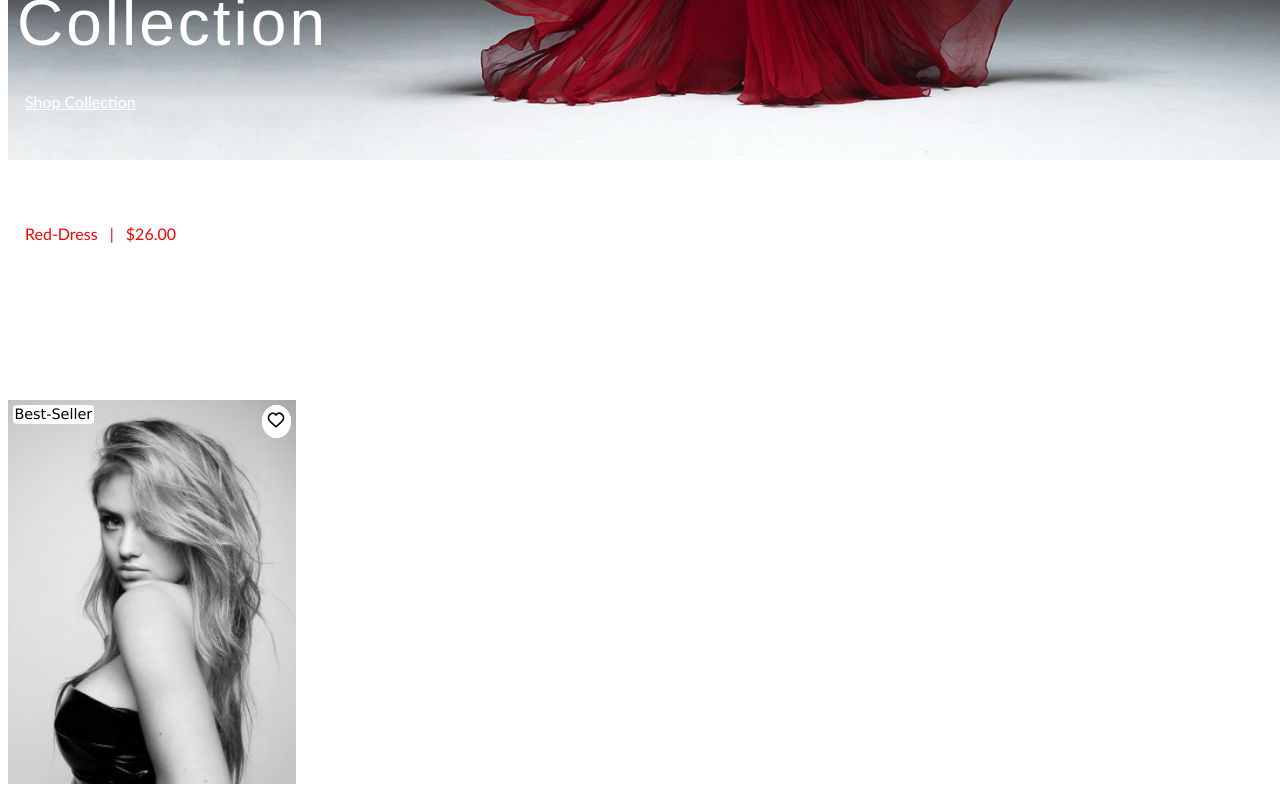
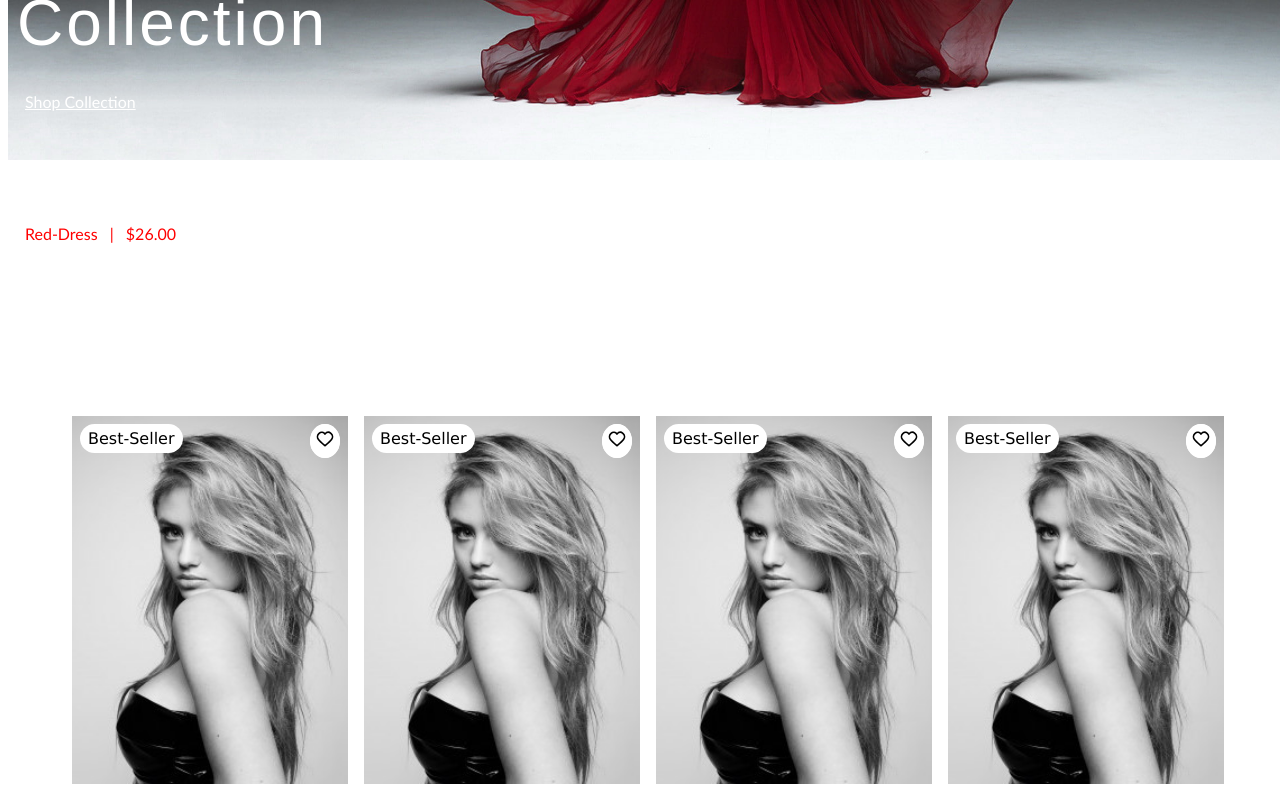
Before and after one commit to krish575/e-commerce, a React (Vite) app: page / in a window 1280 px wide. Shown: the part 648-1448 px from the top of the page. Built offline with nearby package versions, Linux system fonts and the light colour scheme.

Commit message:
+product.css ~App.jsx ~App.css

```diff
--- a/src/App.css
+++ b/src/App.css
@@ -217,131 +217,14 @@ body{
   font-family: 'Lucida Sans', 'Lucida Sans Regular', 'Lucida Grande', 'Lucida Sans Unicode', Geneva, Verdana, sans-serif;
   color: white;
 }
-body{
-  width: 100vw;
-  height: 100vh;
+.product_grid{
+  display: grid;
+    width: 90%;
+    margin: auto;
+    height: auto;
+    grid-template-rows: auto;
+    grid-template-columns: 1fr 1fr 1fr 1fr;
+    column-gap: 1rem;
+    padding-inline: 0.5rem;
+    padding: 1rem 2rem;
 }
-#product{
-  width: 18rem;
-  aspect-ratio: 3/4;
-  background-image: url(./assets/other.jpg);
-  background-repeat: no-repeat;
-  background-size: cover;
-  position: relative;
-  transition: all 0.5s ease-in-out;
-}
-#Best_Seller{
-  background-color: white;
-  border-radius: 10%;
-  box-shadow: 10%;
-  width: fit-content;
-  font-family: 'Lucida Sans', 'Lucida Sans Regular', 'Lucida Grande', 'Lucida Sans Unicode', Geneva, Verdana, sans-serif;
-  color: black;
-  margin-left: 0.3rem;
-  margin-top: 0.3rem;
-  position: absolute;
-  font-size: 0.9rem;
-  padding: 0.1rem;
-  transition: all 0.5s ease-in-out;
-}
-#wishlist{
-  border-radius: 80%;
-  width: fit-content;
-  background-color: white;
-  position: absolute;
-  right: 0;
-  margin-right: 0.3rem;
-  margin-top: 0.3rem;
-  padding: 0.3rem;
-  z-index: 1;
-  transition: all 0.5s ease-in-out;
-}
-#compare{
-  border-radius: 80%;
-  width: fit-content;
-  background-color: white;
-  position: absolute;
-  right: 0;
-  margin-right: 0.3rem;
-  margin-top: 0.3rem;
-  padding: 0.3rem;
-  transition: all 0.5s ease-in-out;
-}
-#quick_view{
-  background-color: white;
-  border-radius: 10%;
-  box-shadow: 10%;
-  width: fit-content;
-  font-family: 'Lucida Sans', 'Lucida Sans Regular', 'Lucida Grande', 'Lucida Sans Unicode', Geneva, Verdana, sans-serif;
-  color: black;
-  position: absolute;
-  font-size: 0.9rem;
-  bottom: 0;
-  left: 0;
-  right: 0;
-  margin: auto;
-  margin-bottom: 0.3rem;
-  padding: 0.1rem;
-  z-index: 1;
-  opacity: 0;
-  transition: all 0.5s ease-in-out;
-}
-#quick_shop{
-  background-color: white;
-  border-radius: 10%;
-  box-shadow: 10%;
-  width: fit-content;
-  font-family: 'Lucida Sans', 'Lucida Sans Regular', 'Lucida Grande', 'Lucida Sans Unicode', Geneva, Verdana, sans-serif;
-  color: black;
-  position: absolute;
-  font-size: 0.9rem;
-  bottom: 0;
-  left: 0;
-  right: 0;
-  margin: auto;
-  margin-bottom: 0.3rem;
-  padding: 0.1rem;
-  opacity: 0;
-  transition: all 0.5s ease-in-out;
-}
-#size{
-  background-color: white;
-  border-radius: 10%;
-  box-shadow: 10%;
-  width: fit-content;
-  font-family: 'Lucida Sans', 'Lucida Sans Regular', 'Lucida Grande', 'Lucida Sans Unicode', Geneva, Verdana, sans-serif;
-  color: black;
-  position: absolute;
-  font-size: 0.9rem;
-  bottom: 0;
-  left: 0;
-  right: 0;
-  margin: auto;
-  margin-bottom: 4rem;
-  padding: 0.1rem;
-  opacity: 0;
-  transition: all 0.5s ease-in-out;
-}
-#product:hover{
-  background-image: url(./assets/another.jpg);
-  transition: all 0.5s ease-in-out;
-  #compare{
-      transform: translateY(3rem);
-      transition: all 0.5s ease-in-out;
-  }
-  #quick_view{
-      opacity: 1;
-      transform: translateX(-2.5rem);
-      transition: all 0.5s ease-in-out;
-  }
-  #quick_shop{
-      opacity: 1;
-      transform: translateX(3rem);
-      transition: all 0.5s ease-in-out;
-  }
-  #size{
-      opacity: 1;
-      transform: translateY(2rem);
-      transition: all 0.5s ease-in-out;
-  }
-}
--- a/src/App.jsx
+++ b/src/App.jsx
@@ -8,8 +8,13 @@ function App() {
   return (
     <>
       <Navbar/>
-      <HeroBanner/>
-      <Product/>
+      <HeroBanner />
+      <div className='product_grid'>
+        <Product />
+        <Product />
+        <Product />
+        <Product />
+        </div>
     </>
   )
 }
--- a/src/components/Product.jsx
+++ b/src/components/Product.jsx
@@ -1,29 +1,55 @@
-
+import "../styles/product.css";
 const Product = () => {
   return (
     <div id="product">
+      <div className="product_utility-container">
+        <div className="product-head-container">
           <div id="Best_Seller">Best-Seller</div>
+          <div className="product_utilities">
             <div id="wishlist">
-            <svg width="20px" height="20px" viewBox="0 0 24 24" fill="none" xmlns="http://www.w3.org/2000/svg">
-                <path fill-rule="evenodd" clip-rule="evenodd" d="M12 6.00019C10.2006 3.90317 7.19377 3.2551 4.93923 5.17534C2.68468 7.09558 2.36727 10.3061 4.13778 12.5772C5.60984 14.4654 10.0648 18.4479 11.5249 19.7369C11.6882 19.8811 11.7699 19.9532 11.8652 19.9815C11.9483 20.0062 12.0393 20.0062 12.1225 19.9815C12.2178 19.9532 12.2994 19.8811 12.4628 19.7369C13.9229 18.4479 18.3778 14.4654 19.8499 12.5772C21.6204 10.3061 21.3417 7.07538 19.0484 5.17534C16.7551 3.2753 13.7994 3.90317 12 6.00019Z" stroke="#000000" stroke-width="2" stroke-linecap="round" stroke-linejoin="round"/>
+              <svg
+                width="20px"
+                height="20px"
+                viewBox="0 0 24 24"
+                fill="none"
+                xmlns="http://www.w3.org/2000/svg"
+              >
+                <path
+                  fillRule="evenodd"
+                  clipRule="evenodd"
+                  d="M12 6.00019C10.2006 3.90317 7.19377 3.2551 4.93923 5.17534C2.68468 7.09558 2.36727 10.3061 4.13778 12.5772C5.60984 14.4654 10.0648 18.4479 11.5249 19.7369C11.6882 19.8811 11.7699 19.9532 11.8652 19.9815C11.9483 20.0062 12.0393 20.0062 12.1225 19.9815C12.2178 19.9532 12.2994 19.8811 12.4628 19.7369C13.9229 18.4479 18.3778 14.4654 19.8499 12.5772C21.6204 10.3061 21.3417 7.07538 19.0484 5.17534C16.7551 3.2753 13.7994 3.90317 12 6.00019Z"
+                  stroke="#000000"
+                  strokeWidth="2"
+                  strokeLinecap="round"
+                  strokeLinejoin="round"
+                />
               </svg>
             </div>
-        <div id="compare">
-            <svg fill="#000000" width="20px" height="20px" viewBox="0 0 16 16" xmlns="http://www.w3.org/2000/svg">
-
+            <div id="compare" title="Compare">
+              <svg
+                fill="#000000"
+                width="20px"
+                height="20px"
+                viewBox="0 0 16 16"
+                xmlns="http://www.w3.org/2000/svg"
+              >
                 <g>
-
-                <path d="M10.08,7l1,1,3.44-3.45L11,1,10,2l1.8,1.8H2v1.4h9.82ZM5.86,9l-1-1L1.42,11.5,4.91,15l1-1L4.1,12.2H14V10.8H4.1Z"/>
-
+                  <path d="M10.08,7l1,1,3.44-3.45L11,1,10,2l1.8,1.8H2v1.4h9.82ZM5.86,9l-1-1L1.42,11.5,4.91,15l1-1L4.1,12.2H14V10.8H4.1Z" />
                 </g>
-
               </svg>
             </div>
-        <div id="size">XS,S,M</div>
+          </div>
+        </div>
+        <div className="product-footer-container">
+          <div id="size"><p className="size_text">x, s, sm</p></div>
+          <div className="product_promo_utilities">
             <div id="quick_view">Quick-View</div>
             <div id="quick_shop">Quick-shop</div>
           </div>
-  )
-}
+        </div>
+      </div>
+    </div>
+  );
+};
 
-export default Product
+export default Product;
--- /dev/null
+++ b/src/styles/product.css
@@ -0,0 +1,152 @@
+#product {
+  width: 100%;
+  aspect-ratio: 3/4;
+  background-image: url("../assets/other.jpg");
+  background-repeat: no-repeat;
+  background-size: cover;
+  /* position: relative; */
+  transition: all 0.5s ease-in-out;
+  margin: auto
+}
+#Best_Seller {
+  background-color: white;
+  border-radius: 17px;
+  box-shadow: 10%;
+  padding: 0.3rem 0.5rem;
+  width: fit-content;
+  font-family: "Lucida Sans", "Lucida Sans Regular", "Lucida Grande",
+    "Lucida Sans Unicode", Geneva, Verdana, sans-serif;
+  color: black;
+  /* margin-left: 0.3rem;
+    margin-top: 0.3rem;
+    position: absolute;
+    font-size: 0.9rem;
+    padding: 0.1rem; */
+  transition: all 0.5s ease-in-out;
+}
+#wishlist {
+    position: absolute;
+    right: 0;
+    top: 0;
+    z-index: 3;
+  border-radius: 80%;
+  width: fit-content;
+  background-color: white;
+    padding: 0.3rem;
+  transition: all 0.5s ease-in-out;
+}
+#compare {
+  border-radius: 80%;
+  width: fit-content;
+  background-color: white;
+  position: absolute;
+   top: 0;
+   right: 0;
+   z-index: 2;
+  padding: 0.3rem;
+  transition: all 0.5s ease-in-out;
+}
+#quick_view {
+  background-color: white;
+  border-radius: 10%;
+  box-shadow: 10%;
+  width: fit-content;
+  font-family: "Lucida Sans", "Lucida Sans Regular", "Lucida Grande",
+    "Lucida Sans Unicode", Geneva, Verdana, sans-serif;
+  color: black;
+  font-size: 0.9rem;
+  padding: 0.1rem;
+  opacity: 0;
+  transition: all 0.5s ease-in-out;
+}
+#quick_shop {
+  background-color: white;
+  border-radius: 10%;
+  box-shadow: 10%;
+  width: fit-content;
+  font-family: "Lucida Sans", "Lucida Sans Regular", "Lucida Grande",
+    "Lucida Sans Unicode", Geneva, Verdana, sans-serif;
+  color: black;
+  font-size: 0.9rem;
+  padding: 0.1rem;
+  opacity: 0;
+  transition: all 0.5s ease-in-out;
+}
+#size {
+  background-color: white;
+  border-radius: 10%;
+  box-shadow: 10%;
+  width: fit-content;
+  font-family: "Lucida Sans", "Lucida Sans Regular", "Lucida Grande",
+    "Lucida Sans Unicode", Geneva, Verdana, sans-serif;
+  color: black;
+  font-size: 0.9rem;
+  padding: 0.1rem;
+  opacity: 0;
+  transition: all 0.5s ease-in-out;
+  margin: 0 auto;
+  transform: translateY(-2rem);
+}
+#size p{
+    margin: 0;
+}
+#product:hover {
+  background-image: url("../assets/another.jpg");
+  transition: all 0.5s ease-in-out;
+  #compare {
+    transform: translateY(3rem);
+    transition: all 0.5s ease-in-out;
+  }
+  #quick_view {
+    opacity: 1;
+    transform: translateX(-0.2rem);
+    transition: all 0.5s ease-in-out;
+  }
+  #quick_shop {
+    opacity: 1;
+    transform: translateX(0.4rem);
+    transition: all 0.5s ease-in-out;
+  }
+  #size {
+    opacity: 1;
+    transform: translateY(-1rem);
+    transition: all 0.5s ease-in-out;
+    display: block
+  }
+}
+.product-head-container {
+  display: flex;
+  padding: 0.5rem;
+  justify-content: space-between;
+}
+
+.product_utilities {
+  position: relative;
+  z-index: 1;
+}
+.product-footer-container{
+    position: relative;
+  padding: 0.5rem;
+  gap: 1rem;
+  bottom: 0;
+}
+
+.product_utility-container{
+    height: 100%;
+    display: flex;
+    flex-direction: column;
+    justify-content: space-between;
+}
+
+.product_promo_utilities{
+
+}
+.size_text{
+    text-transform: capitalize
+}
+
+.product_promo_utilities{
+    display: flex;
+    gap: 1rem;
+    justify-content: center;
+}
```
Lines whose indentation alone changed are shown as unchanged.
